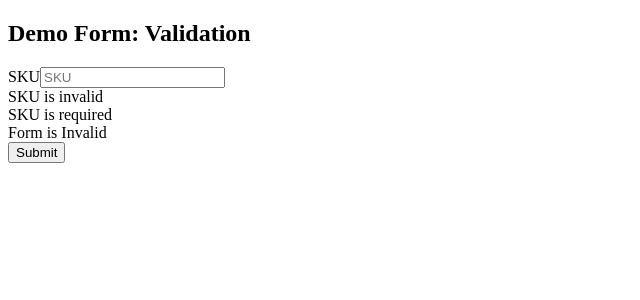
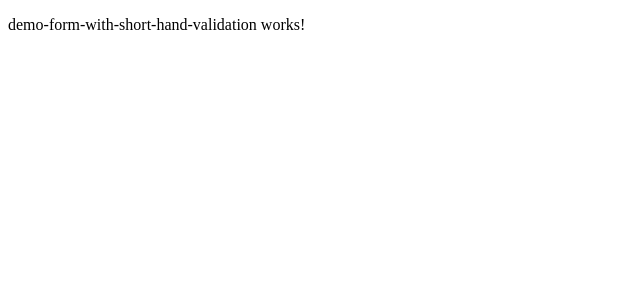
Before and after one commit to Madden20202-zz/angular-forms, an Angular app: page / in a window 1280 px wide. Shown: the top 300 px of the page, without its empty margins (0-640 px from the left). Built offline with nearby package versions, Linux system fonts and the light colour scheme.

Commit message:
set the proper tag in app.component.html

```diff
--- a/src/app/app.component.html
+++ b/src/app/app.component.html
@@ -1 +1 @@
-<app-demo-form-with-validation></app-demo-form-with-validation>
+<app-demo-form-with-short-hand-validation></app-demo-form-with-short-hand-validation>
```
